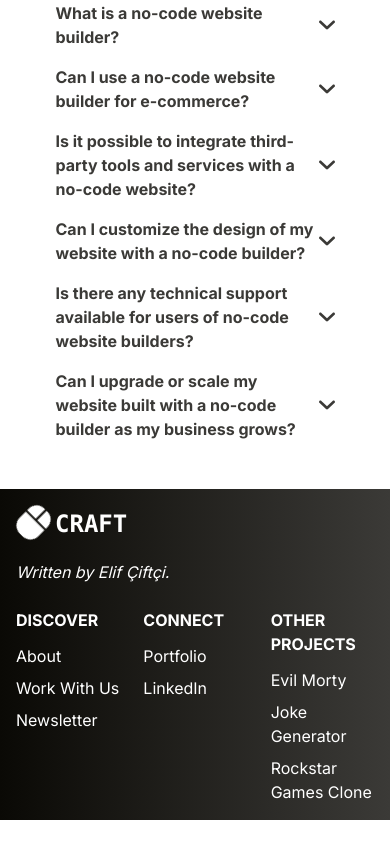
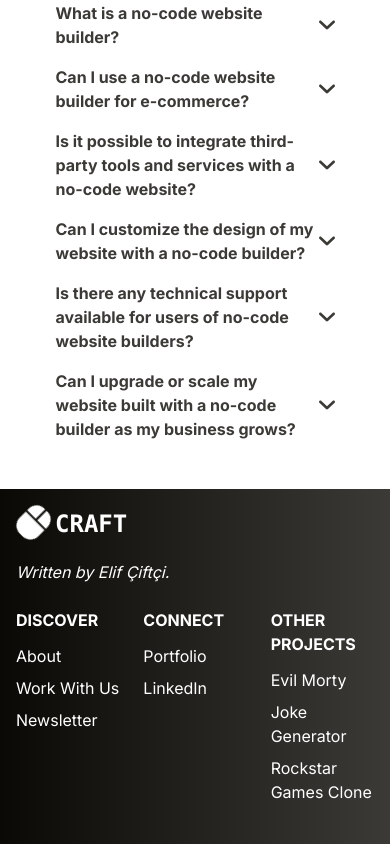
Before and after one commit to elifcifci/click-craft, a Next.js app: page / in a window 390 px wide. Shown: the part 4738-5582 px from the top of the page. Before the commit the page ends 5558 px from the top, so only its background shows below. Built offline with nearby package versions, Linux system fonts and the light colour scheme.

Commit message:
metadata moved on HomePage

```diff
--- a/src/app/layout.tsx
+++ b/src/app/layout.tsx
@@ -1,12 +1,6 @@
-import type { Metadata } from "next";
 import { MainLayout } from "@/component/templates/MainTemplate";
 import StoreProvider from "./redux/StoreProvider";
 import "../styles/globals.css";
-
-export const metadata: Metadata = {
-  title: "Click and Craft",
-  description: "Build Powerful Frontend Apps Without Code",
-};
 
 export default function RootLayout({
   children,
--- a/src/app/page.tsx
+++ b/src/app/page.tsx
@@ -1,3 +1,4 @@
+import type { Metadata } from "next";
 import WorkWithUs from "@/component/atoms/WorkWithUs";
 import SiteDescriptions from "@/component/molecules/SiteDescriptions";
 import Welcome from "@/component/molecules/Welcome";
@@ -5,6 +6,11 @@ import WhatWeDo from "@/component/molecules/WhatWeDo";
 import Faq from "@/component/organisms/Faq";
 import Newsletter from "@/component/organisms/Newsletter";
 import Slider from "@/component/organisms/Slider/inder";
+
+export const metadata: Metadata = {
+  title: "Click and Craft",
+  description: "Build Powerful Frontend Apps Without Code",
+};
 
 export default function HomePage() {
   return (
--- a/src/component/organisms/Footer/index.tsx
+++ b/src/component/organisms/Footer/index.tsx
@@ -3,7 +3,7 @@ import FooterNavigation from "@/component/molecules/FooterNavigation";
 
 const Footer = () => {
   return (
-    <footer id="footer" className="w-full h-full bg-gradient-to-r from-black-darker to-black-default p-4 md:p-10 flex flex-col md:flex-row gap-6">
+    <footer id="footer" className="w-full h-full bg-gradient-to-r from-black-darker to-black-default p-4 pb-10 md:p-10 flex flex-col md:flex-row gap-6">
       <FooterClickCraft />
       <FooterNavigation />
     </footer>
```
